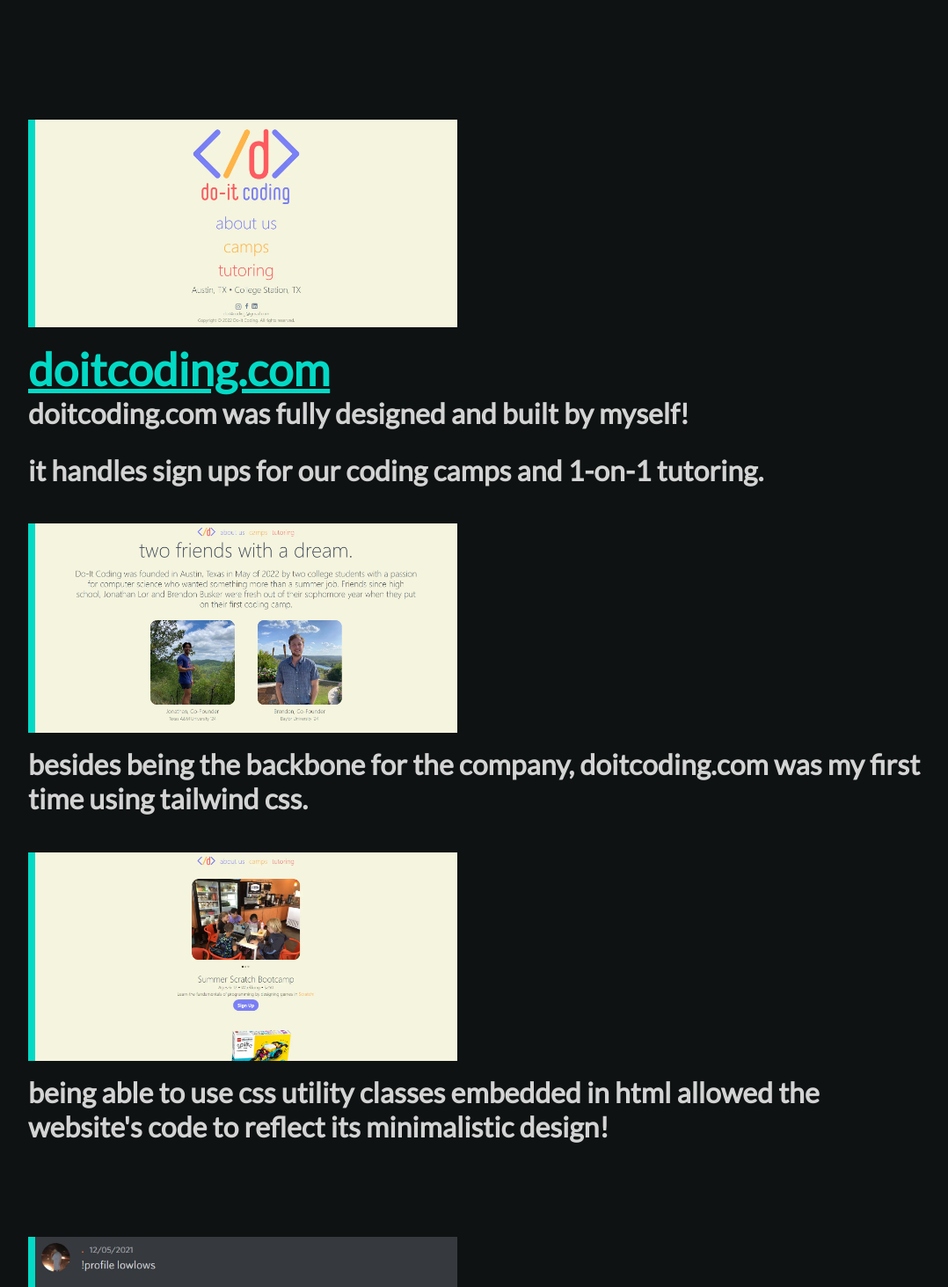
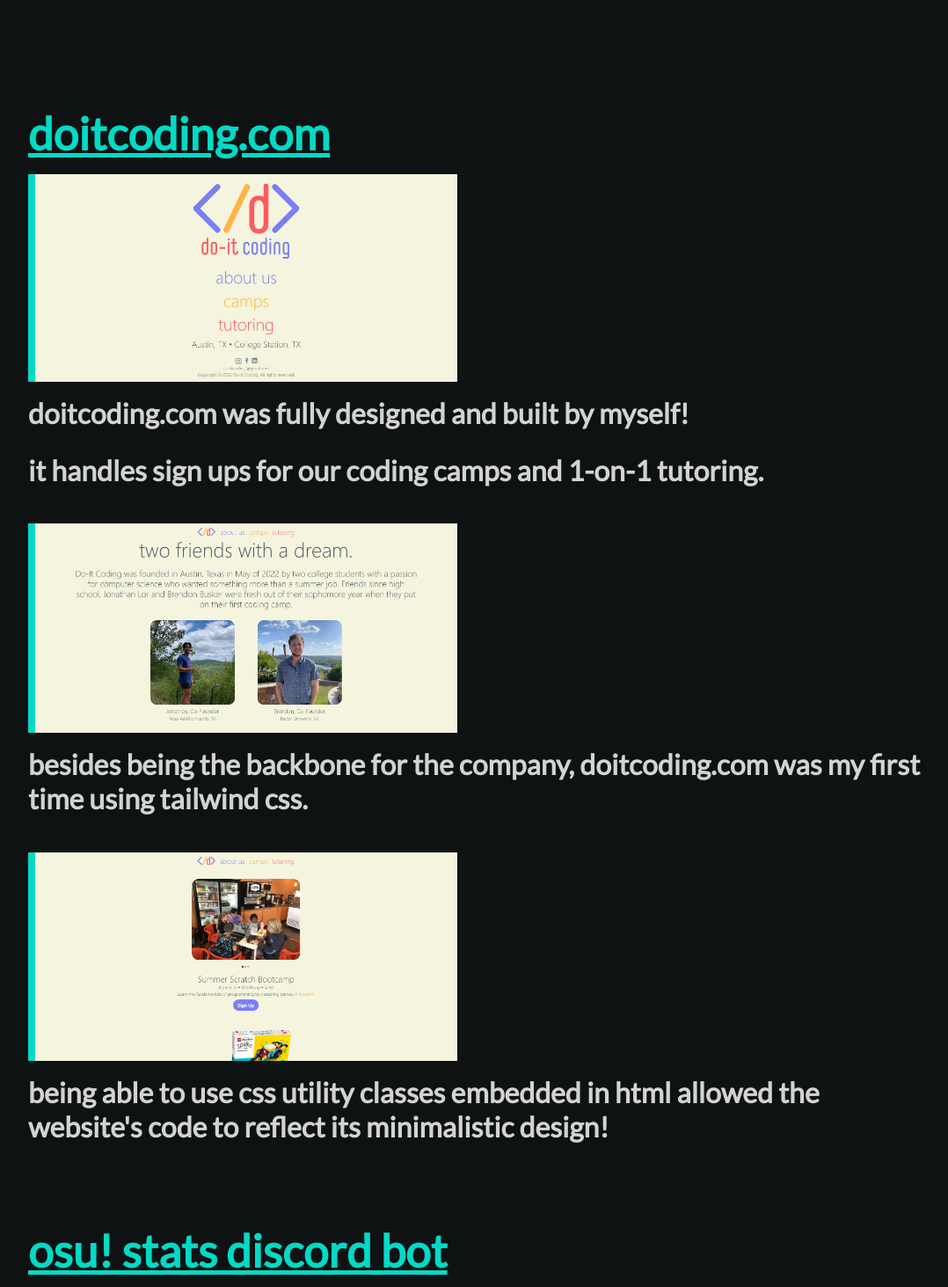
Before and after one commit to jonathan-lor/personal-website, a React (Create React App) app: page /Projects in a window 1280 px wide. Shown: the part 780-2243 px from the top of the page at 88% size, without its empty margins (96-1174 px from the left). Built offline with nearby package versions, Linux system fonts and the light colour scheme.

Commit message:
added meta tags and changed text order

```diff
--- a/public/index.html
+++ b/public/index.html
@@ -7,6 +7,8 @@
   <meta name="viewport" content="width=device-width, initial-scale=1" />
   <meta name="theme-color" content="#000000" />
   <meta name="description" content="Portfolio of Jonathan Lor, CS student at Texas A&M University." />
+  <meta name="keywords" content="jonathan lor, jonathan, lor" />
+  <meta name="author" content="Jonathan Lor" />
   <link rel="apple-touch-icon" href="%PUBLIC_URL%/logo192.png" />
   <!--
       manifest.json provides metadata used when your web app is installed on a
--- a/src/components/Home.js
+++ b/src/components/Home.js
@@ -158,16 +158,20 @@
                 <div ref={arrowRef}><FiArrowDown size={64} /></div>
             </div>
             <div class="contentContainer">
+
+            <div class="descriptionContainer">
+                <div class="headerDescCursorContainer">
+                        <a class="descHeaderText" href="https://doitcoding.com/">do-it coding</a>
+                        <span class="cursorH" ><Cursor /></span>
+                    </div>
+            </div>
+
                 <div class="subContainer">
                     <div>
                         <img src={DoitKids} />
                     </div>
                 </div>
                 <div class="descriptionContainer">
-                    <div class="headerDescCursorContainer">
-                        <a class="descHeaderText" href="https://doitcoding.com/">do-it coding</a>
-                        <span class="cursorH" ><Cursor /></span>
-                    </div>
                     <div class="headerBodyCursorContainer">
                         <span class="descBodyText" >i founded do-it coding with one of my best friends in may of 2022!</span>
                         <span class="cursorH" ><Cursor /></span>
@@ -205,16 +209,21 @@
 
 
             <div class="contentContainer">
+
+            <div class="descriptionContainer">
+                <div class="headerDescCursorContainer">
+                        <a class="descHeaderText" href="https://impactretreat.com/">impact retreat</a>
+                        <span class="cursorH" ><Cursor /></span>
+                    </div>
+            </div>
+
+
                 <div class="subContainer">
                     <div>
                         <img src={RollCall} />
                     </div>
                 </div>
                 <div class="descriptionContainer">
-                    <div class="headerDescCursorContainer">
-                        <a class="descHeaderText" href="https://impactretreat.com/">impact retreat</a>
-                        <span class="cursorH" ><Cursor /></span>
-                    </div>
                     <div class="headerBodyCursorContainer">
                         <span class="descBodyText" >from 2020-2022, i served as a counselor and co-chair with impact.</span>
                         <span class="cursorH" ><Cursor /></span>
@@ -251,16 +260,20 @@
             </div>
 
             <div class="contentContainer">
+
+            <div class="descriptionContainer">
+                <div class="headerDescCursorContainer">
+                        <a class="descHeaderText" href="http://www.aggiecodingclub.com/">aggie coding club</a>
+                        <span class="cursorH" ><Cursor /></span>
+                    </div>
+            </div>
+
                 <div class="subContainer">
                     <div>
                         <img src={AccPms} />
                     </div>
                 </div>
                 <div class="descriptionContainer">
-                    <div class="headerDescCursorContainer">
-                        <a class="descHeaderText" href="http://www.aggiecodingclub.com/">aggie coding club</a>
-                        <span class="cursorH" ><Cursor /></span>
-                    </div>
                     <div class="headerBodyCursorContainer">
                         <span class="descBodyText" >i currently work as a project manager for aggie coding club!</span>
                         <span class="cursorH" ><Cursor /></span>
--- a/src/components/Projects.js
+++ b/src/components/Projects.js
@@ -104,16 +104,20 @@
             </div>
 
             <div class="contentContainer">
+
+            <div class="descriptionContainer">
+            <div class="headerDescCursorContainer">
+                        <a class="descHeaderText" href="https://doitcoding.com/">doitcoding.com</a>
+                        <span class="cursorH" ><Cursor /></span>
+                    </div>
+            </div>
+
                 <div class="subContainer">
                     <div>
                         <img src={DoitHome} />
                     </div>
                 </div>
                 <div class="descriptionContainer">
-                    <div class="headerDescCursorContainer">
-                        <a class="descHeaderText" href="https://doitcoding.com/">doitcoding.com</a>
-                        <span class="cursorH" ><Cursor /></span>
-                    </div>
                     <div class="headerBodyCursorContainer">
                         <span class="descBodyText" >doitcoding.com was fully designed and built by myself!</span>
                         <span class="cursorH" ><Cursor /></span>
@@ -151,6 +155,14 @@
             </div>
 
             <div class="contentContainer">
+
+            <div class="descriptionContainer">
+            <div class="headerDescCursorContainer">
+                        <a class="descHeaderText" href="https://github.com/jonathan-lor/osugame-stats">osu! stats discord bot</a>
+                        <span class="cursorH" ><Cursor /></span>
+                    </div>
+            </div>
+
                 <div class="subContainer">
 
                     <div >
@@ -158,10 +170,6 @@
                     </div>
                 </div>
                 <div class="descriptionContainer">
-                    <div class="headerDescCursorContainer">
-                        <a class="descHeaderText" href="https://github.com/jonathan-lor/osugame-stats">osu! stats discord bot</a>
-                        <span class="cursorH" ><Cursor /></span>
-                    </div>
                     <div class="headerBodyCursorContainer">
                         <span class="descBodyText" >osu! is a pretty fun rhythm game with many metrics to track player skill.</span>
                         <span class="cursorH"><Cursor /></span>
```
